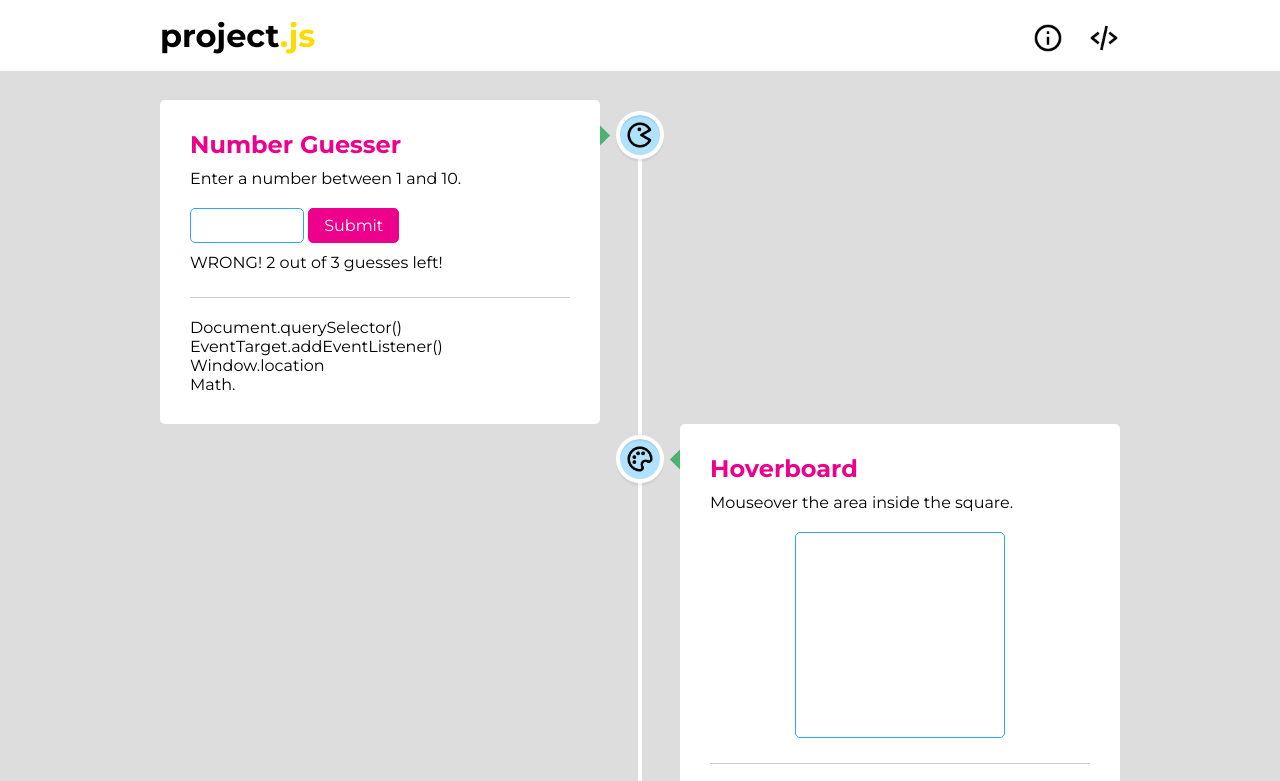
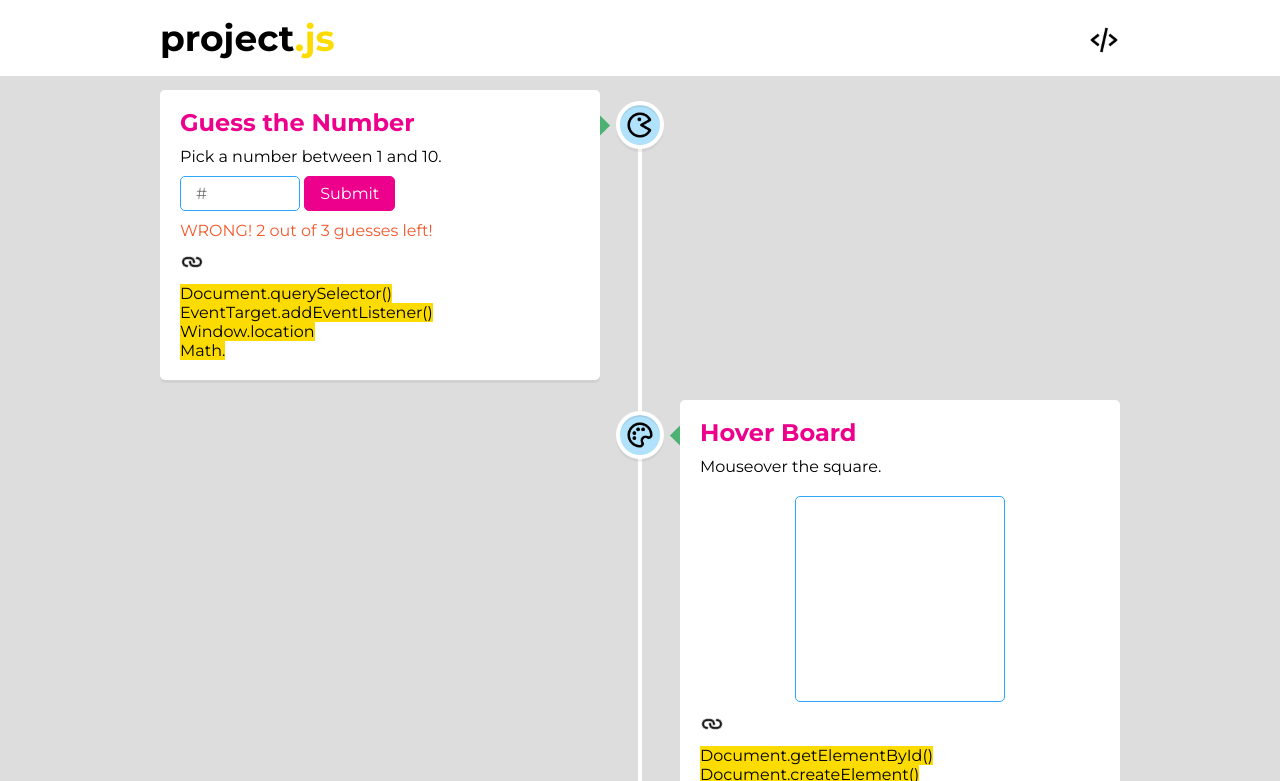
Before and after one commit to dana-eliz8bit/clg-javascript-project, a plain HTML site: page index.html in a window 1280 px wide. Both pictures are taken after typing "5" into the empty fields and a click on the input "Submit". Shown: the top 781 px of the page. Drawn offline with Linux system fonts and the light colour scheme; no server answers.

Commit message:
Update styles, add links to mini projects.

```diff
--- a/css/main.css
+++ b/css/main.css
@@ -15,10 +15,24 @@ body {
   background: #ddd;
 }
 
-ul,
-li {
-  list-style-type: none;
+h1 {
+  font-size: 2.25em;
 }
+
+h2 {
+  font-size: 1.5em;
+}
+
+h3 {
+  font-size: 1em;
+}
+
+h2,
+h3 {
+  color: #ec008c;
+}
+
+/* HEADER */
 
 header {
   background-color: #fff;
@@ -38,8 +52,9 @@ header {
   align-items: center;
 }
 
-header h1 {
-  font-size: 2rem;
+nav ul,
+nav li {
+  list-style-type: none;
 }
 
 nav ul {
@@ -47,17 +62,16 @@ nav ul {
 }
 
 nav a {
-  padding-left: 1.5em;
+  margin-left: 0.75em;
   position: relative;
   bottom: -4px;
 }
 
-.icon-header {
+#icon-code {
   height: 2em;
 }
 
-
-/* Header Show/Hide on Scroll */
+/* Show/Hide Header */
 
 .scroll-down header {
   transform: translate3d(0, -100%, 0);
@@ -66,6 +80,8 @@ nav a {
 .scroll-up header {
   filter: drop-shadow(0 -10px 20px #fcdc00);
 }
+
+/* FOOTER */
 
 footer {
   background-color: #fff;
@@ -79,14 +95,18 @@ footer {
   padding: 20px 0px;
 }
 
+/* MAIN */
+
 .wrapper-main {
-  margin-top: 100px;
-  margin-bottom: 50px;
+  margin-top: 90px;
+  margin-bottom: 40px;
   margin-left: auto;
   margin-right: auto;
   width: 75%;
   position: relative;
 }
+
+/* Vertical Line, Icons */
 
 .line-vertical {
   position: absolute;
@@ -98,27 +118,59 @@ footer {
   transform: translateX(-50%);
 }
 
-.container {
+.line-vertical .icon-line-vertical {
+  bottom: 0px;
+  left: 50%;
+  transform: translateX(-50%);
+}
+
+.icon-line-vertical {
+  padding: 2px;
+  background: #fcdc00;
+}
+
+.icon {
+  padding: 5px;
+  background: #b0e2fd;
+}
+
+.icon,
+.line-vertical .icon-line-vertical {
+  position: absolute;
+  height: 40px;
+  width: 40px;
+  text-align: center;
+  line-height: 40px;
+  border-radius: 50%;
+  box-shadow: 0 0 0 4px #fff, inset 0 2px 0 rgba(0, 0, 0, 0.08),
+    0 3px 0 4px rgba(0, 0, 0, 0.05);
+}
+
+/* SECTIONS */
+
+.section {
   display: flex;
 }
 
-.odd {
+.left {
   justify-content: flex-start;
 }
 
-.even {
+.right {
   justify-content: flex-end;
 }
 
-.container section {
+.container {
   background: #fff;
   border-radius: 5px;
   width: calc(50% - 40px);
-  padding: 20px;
+  padding: 18px 20px 20px 20px;
+  margin-bottom: 20px;
   position: relative;
+  box-shadow: 0 3px 0 0px rgba(0, 0, 0, 0.05);
 }
 
-.container section::before {
+.container::before {
   position: absolute;
   content: "";
   height: 15px;
@@ -129,100 +181,78 @@ footer {
   transform: rotate(45deg);
 }
 
-.odd section::before {
+.left::before {
   right: -7px;
 }
 
-.even section::before {
+.left .icon {
+  top: 15px;
+  right: -60px;
+}
+
+.right::before {
   left: -7px;
 }
 
-.container h2 {
-  font-size: 1.5rem;
-  font-weight: 700;
-  color: #ec008c;
+.right .icon {
+  top: 15px;
+  left: -60px;
 }
 
-.container h3 {
-  font-size: 1.25rem;
-  font-weight: 700;
-  color: #ec008c;
-}
-
-.container section p {
+.container p {
   margin-top: 10px;
 }
 
-.container hr {
-  border-top: 1px solid #ccc;
-  border-bottom: none;
-  border-left: none;
-  border-right: none;
-  margin-top: 25px;
+/* Links */
+
+.btn-links {
+  background: none;
+  color: inherit;
+  border: none;
+  padding: 0;
+  margin-top: 10px;
+  font: inherit;
+  cursor: pointer;
+  outline: inherit;
+  transition: all 0.3s ease;
 }
 
-.link-external-resource {
+.btn-links:hover {
+  transform: scale(0.95);
+}
+
+#icon-links {
+  height: 1.5em;
+  width: 1.5em;
+  transform: rotate(45deg);
+  margin-bottom: -8px;
+  cursor: pointer;
+}
+
+.links {
   display: flex;
   flex-direction: column;
-  margin-top: 20px;
+  margin-top: 14px;
 }
 
-.link-external-resource a {
+.links a {
   text-decoration: none;
   color: #000;
-}
-
-.link-external-resource a:hover,
-.link-external-resource a:active {
-  text-decoration: underline;
   background-color: #fcdc00;
   max-width: fit-content;
 }
 
-.icon {
-  padding: 5px;
-  background: #b0e2fd;
+.links a:hover,
+.links a:active {
+  text-decoration: underline;
 }
 
-.icon-scroll {
-  padding: 2px;
-  background: #fcdc00;
-}
+/* PROJECTS */
 
-.container section .icon,
-.line-vertical .icon-scroll {
-  position: absolute;
-  height: 40px;
-  width: 40px;
-  text-align: center;
-  line-height: 40px;
-  border-radius: 50%;
-  box-shadow: 0 0 0 4px #fff, inset 0 2px 0 rgba(0, 0, 0, 0.08),
-    0 3px 0 4px rgba(0, 0, 0, 0.05);
-}
-
-.line-vertical .icon-scroll {
-  bottom: 0px;
-  left: 50%;
-  transform: translateX(-50%);
-}
-
-.odd section .icon {
-  top: 15px;
-  right: -60px;
-}
-
-.even section .icon {
-  top: 15px;
-  left: -60px;
-}
-
-/* PROJECT STYLING */
-
-/* Number Guesser */
+/* Number Guess */
 
 #game {
-  margin: 20px 0;
+  margin-top: 10px;
 }
 
 #guess-input {
@@ -248,7 +278,8 @@ footer {
   transform: scale(0.97);
 }
 
-/* Hoverboard */
+
+/* Hover Board */
 
 .container-hoverboard {
   display: flex;
@@ -256,7 +287,11 @@ footer {
   justify-content: center;
   flex-wrap: wrap;
   max-width: 210px;
-  margin: 20px auto;
+  /* margin: 20px auto; */
+  margin-top: 20px;
+  margin-bottom: 0px;
+  margin-left: auto;
+  margin-right: auto;
   padding: 2px;
   border: 1px solid #2da5ff;
   border-radius: 5px;
@@ -279,7 +314,7 @@ footer {
   display: none;
 }
 
-/* NASA API */
+/* NASA APOD */
 
 .apod-container {
   display: flex;
@@ -294,6 +329,8 @@ footer {
   padding: 10px;
 }
 
+/* Book List */
+
 /* MEDIA QUERIES */
 
 @media (max-width: 425px) {
@@ -301,12 +338,13 @@ footer {
     width: 90%;
   }
 
-  #november {
-    display: none;
+  h1 {
+    font-size: 2em;
   }
 
-  nav a {
-    padding-left: 0.75em;
+  nav a,
+  nav button {
+    margin-left: 0.5em;
   }
 
   .wrapper-footer {
@@ -315,35 +353,25 @@ footer {
 
   .wrapper-main {
     width: 90%;
+    margin-bottom: 0px;
   }
 
-  .icon,
-  .icon-scroll,
-  .line-vertical {
+  .line-vertical,
+  .icon-line-vertical,
+  .icon {
     display: none;
   }
 
   .container {
-    margin-bottom: 25px;
-  }
-
-  .container section {
     width: 100%;
   }
 
-  .odd section::before {
+  .left::before {
     left: -7px;
   }
 
-  .odd section .icon {
-    left: -60px;
-  }
-
-  .even section::before {
-    left: -7px;
-  }
-
-  .even section .icon {
+  .left .icon {
+    top: 15px;
     left: -60px;
   }
 }
@@ -351,10 +379,6 @@ footer {
 @media (min-width: 426px) and (max-width: 1023px) {
   .wrapper-header {
     width: 90%;
-  }
-
-  nav a {
-    padding-left: 0.5em;
   }
 
   .wrapper-footer {
@@ -366,8 +390,8 @@ footer {
   }
 }
 
-@media (min-width: 1024px) {
-  .container section {
-    padding: 30px;
+@media (min-width: 1440px) {
+  .container {
+    padding: 26px 28px 28px 28px;
   }
 }
--- a/index.html
+++ b/index.html
@@ -19,19 +19,11 @@
         <nav>
           <ul>
             <li>
-              <a href="#"
-                ><img
-                  class="icon-header"
-                  src="/images/info-circle-regular-24.png"
-                  alt="About"
-              /></a>
-            </li>
-            <li>
               <a
                 href="https://github.com/dana-eliz8bit/clg-javascript-project"
                 target="_blank"
                 ><img
-                  class="icon-header"
+                  id="icon-code"
                   src="/images/code-alt-regular-24.png"
                   alt="Code"
               /></a>
@@ -44,30 +36,33 @@
       <div class="line-vertical">
         <a href="#"
           ><img
-            class="icon-scroll"
+            class="icon-line-vertical"
             src="/images/up-arrow-circle-regular-24.png"
             alt="Up Arrow"
         /></a>
       </div>
-      <div class="container odd">
-        <section>
+      <!-- Project - Number Guesser -->
+      <section class="section left">
+        <div class="container left">
           <img class="icon" src="/images/game-regular-24.png" alt="Game" />
-          <h2>Number Guesser</h2>
+          <h2>Guess the Number</h2>
           <p>
-            Enter a number between <span class="min-num"></span> and
+            Pick a number between <span class="min-num"></span> and
             <span class="max-num"></span>.
           </p>
           <div id="game">
-            <input
-              type="number"
-              id="guess-input"
-              placehold="Enter your guess.."
-            />
+            <input type="number" id="guess-input" placeholder="#" />
             <input type="submit" value="Submit" id="guess-btn" />
             <p class="message"></p>
           </div>
-          <hr />
-          <div class="link-external-resource">
+          <button class="btn-links">
+            <img
+              id="icon-links"
+              src="/images/link-regular-24.png"
+              alt="Links"
+            />
+          </button>
+          <div class="links">
             <a
               href="https://developer.mozilla.org/en-US/docs/Web/API/Document/querySelector"
               target="_blank"
@@ -92,20 +87,27 @@
               >Math.</a
             >
           </div>
-        </section>
-      </div>
-      <div class="container even">
-        <section>
+        </div>
+      </section>
+      <!-- Project - Hover Board -->
+      <section class="section right">
+        <div class="container right">
           <img
             class="icon"
             src="/images/palette-regular-24.png"
             alt="Palette"
           />
-          <h2>Hoverboard</h2>
-          <p>Mouseover the area inside the square.</p>
+          <h2>Hover Board</h2>
+          <p>Mouseover the square.</p>
           <div class="container-hoverboard" id="container-hoverboard"></div>
-          <hr />
-          <div class="link-external-resource">
+          <button class="btn-links">
+            <img
+              id="icon-links"
+              src="/images/link-regular-24.png"
+              alt="Links"
+            />
+          </button>
+          <div class="links">
             <a
               href="https://developer.mozilla.org/en-US/docs/Web/API/Document/getElementById"
               target="_blank"
@@ -137,14 +139,15 @@
               MouseEvent</a
             >
           </div>
-        </section>
-      </div>
-      <div class="container odd">
-        <section>
+        </div>
+      </section>
+      <!-- Project - NASA APOD -->
+      <section class="section left">
+        <div class="container left">
           <img class="icon" src="/images/star-regular-24.png" alt="Star" />
           <h2>NASA</h2>
           <h3>Astronomy Picture of the Day</h3>
-          <p>Take a moment to stare into space..</p>
+          <p>Stare into space.</p>
           <div class="apod-container">
             <img
               src=""
@@ -155,8 +158,14 @@
             <p id="apod-date"></p>
             <!-- <p id="apod-explanation"></p> -->
           </div>
-          <hr />
-          <div class="link-external-resource">
+          <button class="btn-links">
+            <img
+              id="icon-links"
+              src="/images/link-regular-24.png"
+              alt="Links"
+            />
+          </button>
+          <div class="links">
             <a
               href="https://developer.mozilla.org/en-US/docs/Web/API/Fetch_API"
               target="_blank"
@@ -178,28 +187,52 @@
               >JSON</a
             >
           </div>
-        </section>
-      </div>
-      <!-- <div class="container odd">
-        <section>
-          <img class="icon" src="/images/window-regular-24.png" alt="Window" />
-          <span class="title">Project Name</span>
-          <p>Text here.</p>
-          <div class="link-external-resource">
-            <a href="#" target="_blank">Text</a>
+        </div>
+      </section>
+      <!-- Project - Template Right-->
+      <!-- <section class="section right">
+        <div class="container right">
+          <img
+            class="icon"
+            src="/images/window-regular-24.png"
+            alt="Window"
+          />
+          <h2>Project Name</h2>
+          <p>Text.</p>
+          <button class="btn-links">
+            <img
+              id="icon-links"
+              src="/images/link-regular-24.png"
+              alt="Links"
+            />
+          </button>
+          <div class="links">
+            <a href="#" target="_blank">Link</a>
           </div>
-        </section>
-      </div> -->
-      <!-- <div class="container even">
-        <section>
-          <img class="icon" src="/images/window-regular-24.png" alt="Window" />
-          <span class="title">Project Name</span>
-          <p>Text here.</p>
-          <div class="link-external-resource">
-            <a href="#" target="_blank">Text</a>
+        </div>
+      </section> -->
+      <!-- Project - Template Left-->
+      <!-- <section class="section left">
+        <div class="container left">
+          <img
+            class="icon"
+            src="/images/window-regular-24.png"
+            alt="Window"
+          />
+          <h2>Project Name</h2>
+          <p>Text.</p>
+          <button class="btn-links">
+            <img
+              id="icon-links"
+              src="/images/link-regular-24.png"
+              alt="Links"
+            />
+          </button>
+          <div class="links">
+            <a href="#" target="_blank">Link</a>
           </div>
-        </section>
-      </div> -->
+        </div>
+      </section> -->
     </main>
     <footer>
       <div class="wrapper-footer">
--- a/js/main.js
+++ b/js/main.js
@@ -1,4 +1,6 @@
-// Header Show/Hide on Scroll
+// HEADER
+
+// Show/Hide on Scroll
 const body = document.body;
 
 let lastScroll = 0;
@@ -20,7 +22,9 @@ window.addEventListener("scroll", () => {
   lastScroll = currentScroll;
 });
 
-// PROJECT - NUMBER GUESSER
+// PROJECTS
+
+// Number Guess
 
 // Game Values
 let min = 1,
@@ -52,9 +56,9 @@ guessBtn.addEventListener("click", function () {
   // console.log(guessInput.value);
   let guess = parseInt(guessInput.value);
   console.log(guess);
-  // Validate
+  // Validate <-- THIS IS BROKEN, FIGURE OUT FIX!!!
   if (isNaN(guess) || guess < min || guess > max) {
-    setMessage(`Please enter a number between ${min} and ${max}`, "red");
+    setMessage(`Please enter a number between ${min} and ${max}`, "#f1592c");
   }
   // Check Guess Result
   if (guess === winningNum) {
@@ -87,7 +91,7 @@ guessBtn.addEventListener("click", function () {
       guessInput.style.borderColor = "#2da5ff";
       // Clear Input
       guessInput.value = "";
-      setMessage(`WRONG! ${guessesLeft} out of 3 guesses left!`);
+      setMessage(`WRONG! ${guessesLeft} out of 3 guesses left!`, "#f1592c");
     }
   }
 });
@@ -121,7 +125,7 @@ function setMessage(msg, color) {
   message.textContent = msg;
 }
 
-// PROJECT - HOVERBOARD
+// Hover Board
 
 const container = document.getElementById("container-hoverboard");
 const colors = ["#2da5ff", "#10e595", "#fcdc00", "#ec008c", "#000"];
@@ -151,7 +155,7 @@ function getRandomColor() {
   return colors[Math.floor(Math.random() * colors.length)];
 }
 
-// PROJECT - NASA API
+// NASA APOD
 
 const url = "https://api.nasa.gov/planetary/apod?api_key=";
 const api_key = "CNOb6SdeTtzvRxM5yySNjWSNgcGUatPkmMPZagnB";
@@ -175,3 +179,5 @@ const displayData = (data) => {
 };
 
 fetchNASAData();
+
+// Book List
```
Also changed, not shown: 1 other file.
